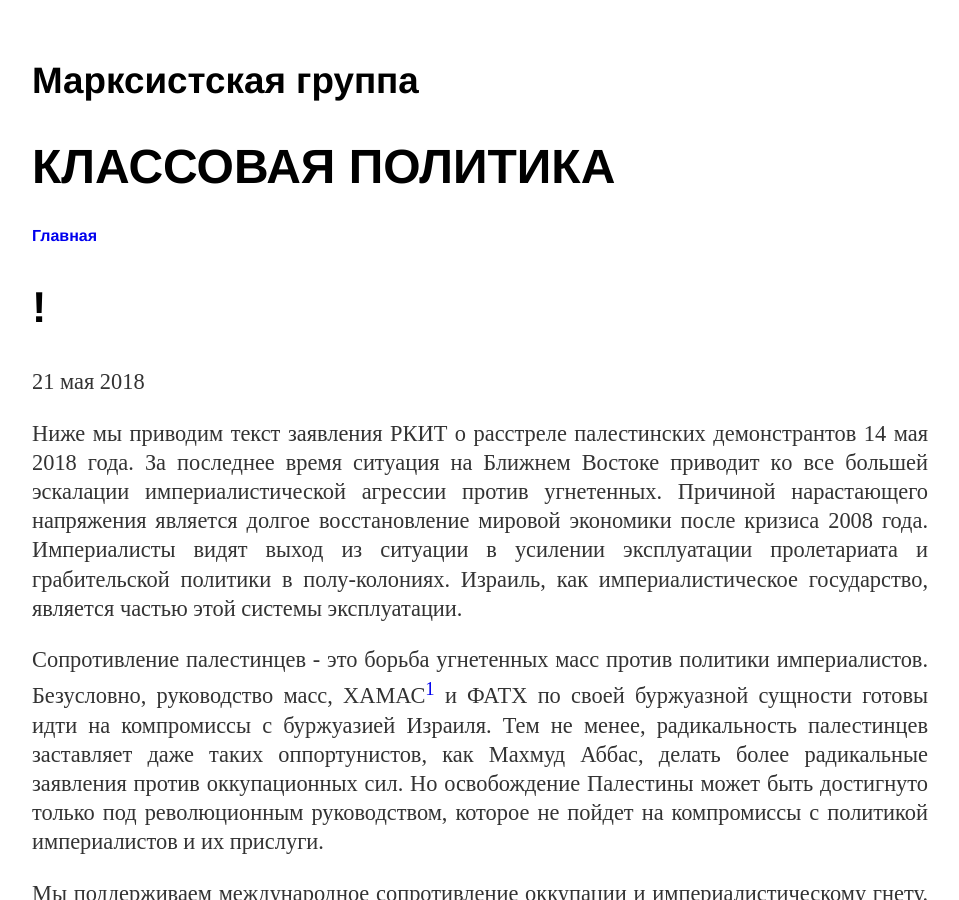
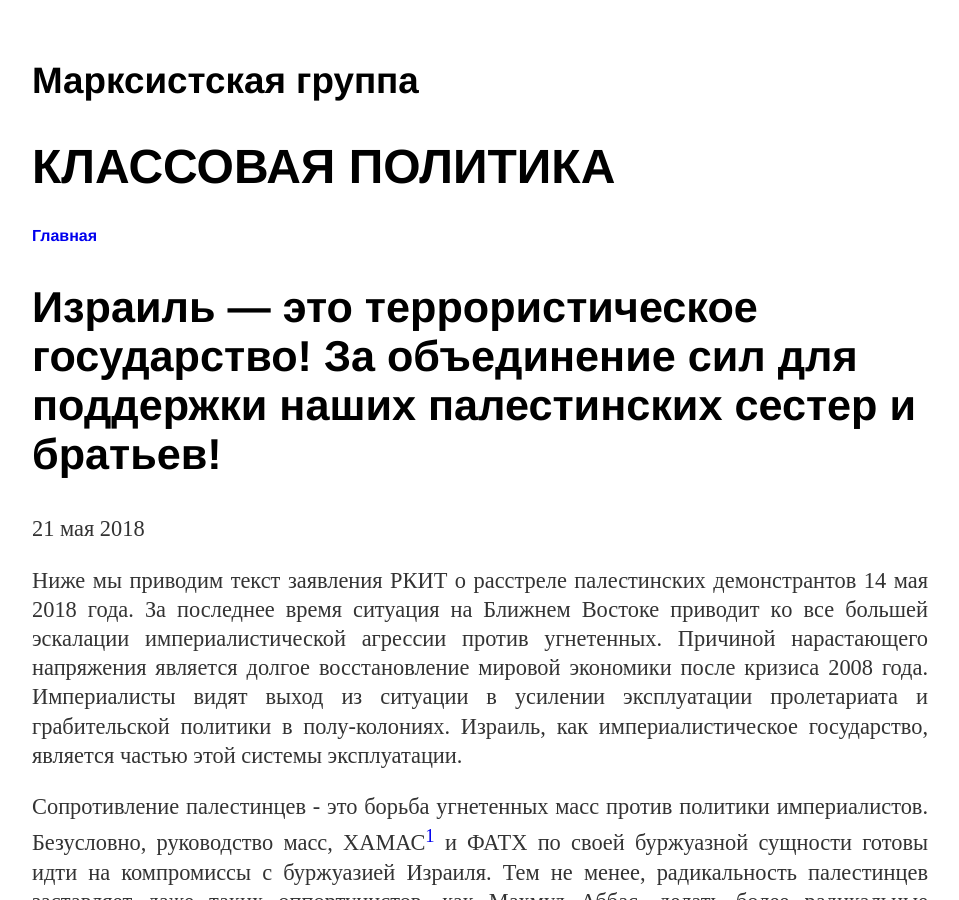
Before and after one commit to mgkp/mgkp.github.io, a Jekyll site: the page built from blog/_posts/2018-05-21-israel.md, in a window 1280 px wide and 900 px high. Shown: the whole window, without its empty margins (160-1119 px from the left). Built offline with Jekyll 4.4.1, drawn with Linux system fonts in a browser that asks for light colours.

Commit message:
title fixed

```diff
--- a/blog/_posts/2018-05-21-israel.md
+++ b/blog/_posts/2018-05-21-israel.md
@@ -2,7 +2,7 @@
 layout: post
 category: blog
 tags: [заявление, РКИТ, МГКП, Израиль, накба]
-title: '!'
+title: 'Израиль — это террористическое государство! За объединение сил для поддержки наших палестинских сестер и братьев!'
 author: РКИТ
 ---
 
```
